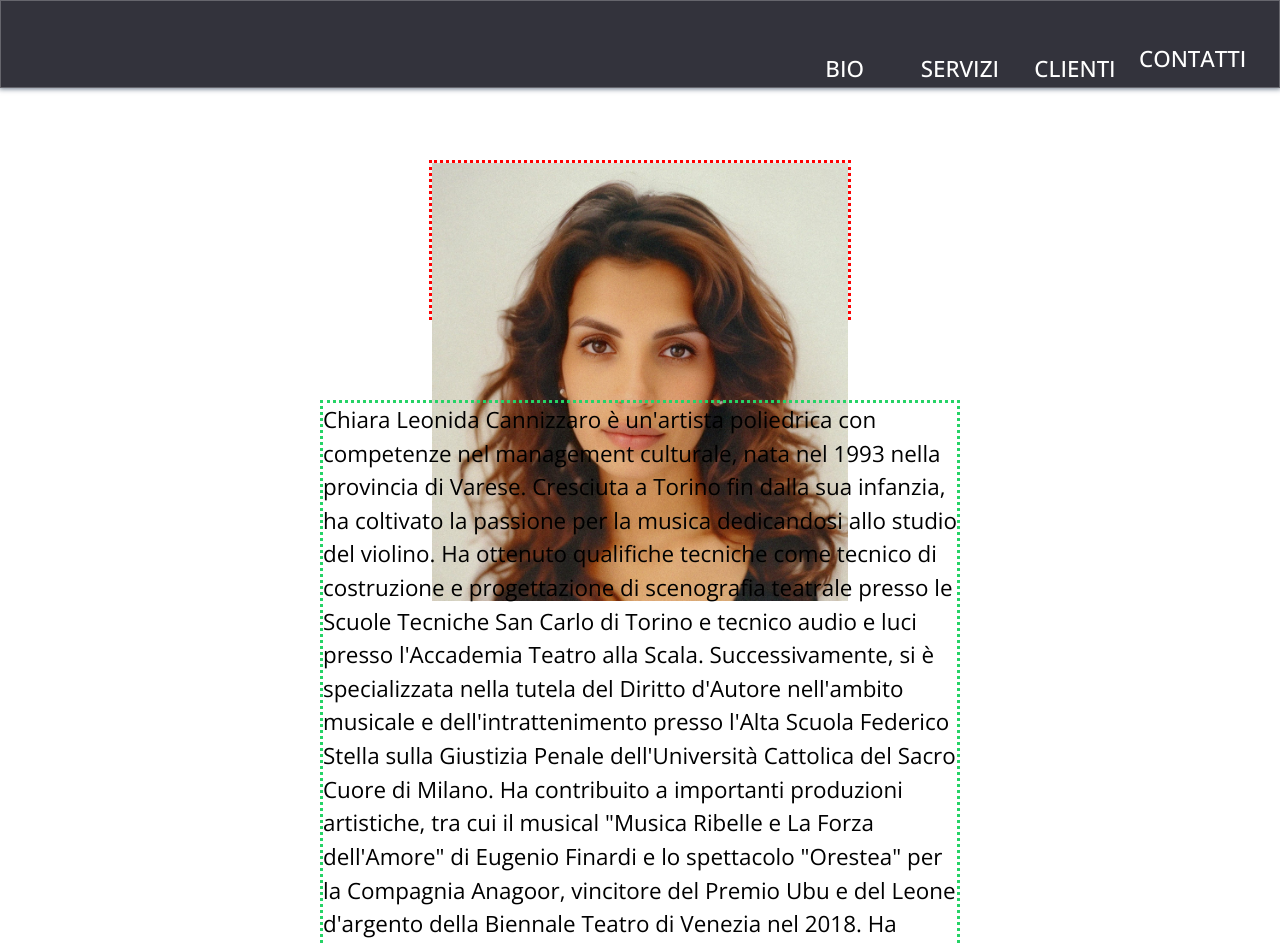
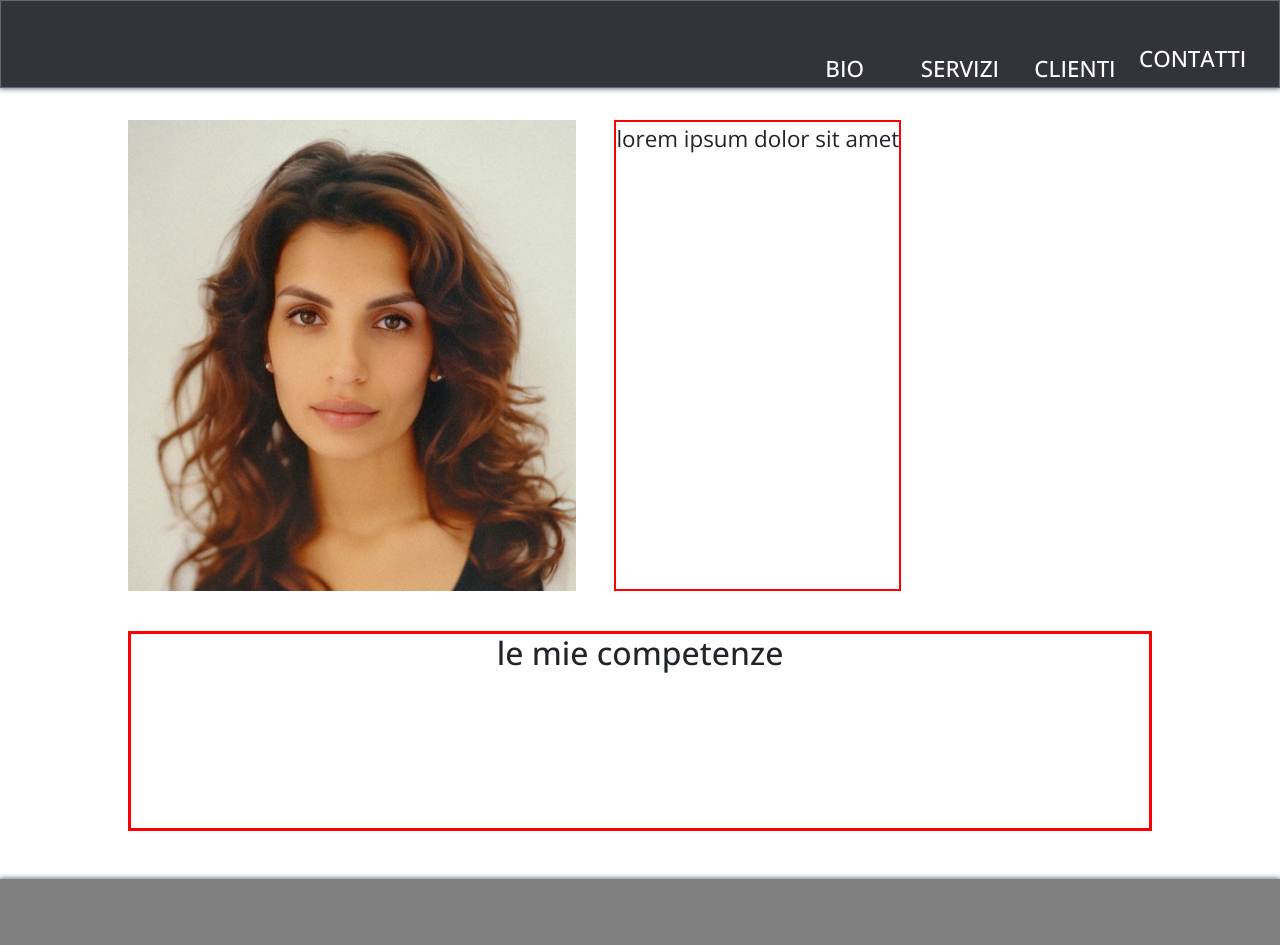
Before and after one commit to albecannoni/portfolio-chiaraCannizzaro, a plain HTML site: page index.html in a window 1280 px wide. Shown: the top 945 px of the page. Drawn offline with nearby package versions, Linux system fonts and the light colour scheme.

Commit message:
delete trash

```diff
--- a/CSS/styles.css
+++ b/CSS/styles.css
@@ -187,8 +187,10 @@ footer {
   margin-left: 3vw;
   margin-top: 5vh;
 }
-.introServices{
-
+.ulServices{
+  height: 200px;
+  border: red solid 3px;
+  margin-top: 5vh;
 }
 
 
--- a/script.js
+++ b/script.js
@@ -11,7 +11,7 @@ window.addEventListener('load', init);
 //!----------------------------------------------------------------------------
 //Preparazione all' utente
 function init() {
-    bioGen()
+    servicesGen();
     eventHandler()
     // underConstruction();
 }
@@ -101,29 +101,46 @@ function bioGen() {
 
 function servicesGen() {
     resetPool();
+
+    //identifica target
     let pool = document.querySelector('#Pool');
     pool.classList.add('d-flex', 'align-items-center', 'flex-column');
+
+    //generazione primo blocco
     let intro = document.createElement('div');
     intro.setAttribute('id', 'Intro');
-    intro.classList.add('d-flex','w-80','introServices');
+    intro.classList.add('d-flex', 'w-80', 'introServices');
     pool.append(intro)
+    //generazione figli
     let photo = document.createElement("div");
     photo.setAttribute('id', 'Photo');
     photo.classList.add('fototesseraSmall', 'd-flex', 'flex-row');
     intro.append(photo);
+
     let photoImg = document.createElement('img');
     photoImg.setAttribute('id', 'PhotoImg');
     photoImg.classList.add('w-100')
     photoImg.src = 'assets/images/fototessera.jpg'
     photo.appendChild(photoImg);
+
     let textIntro = document.createElement('p');
-    textIntro.setAttribute('id','TextIntro');
-    textIntro.innerHTML= 'lorem ipsum dolor sit amet';
+    textIntro.setAttribute('id', 'TextIntro');
+    textIntro.innerHTML = 'lorem ipsum dolor sit amet';
     textIntro.classList.add('shortText');
     intro.appendChild(textIntro);
 
+    //generazione secondo blocco
+    let services = document.createElement('div');
+    services.setAttribute('id', 'Services');
+    services.classList.add('w-80', 'ulServices', 'd-flex','flex-column','align-items-center');
+    pool.appendChild(services)
+    console.log('click services');
 
-    console.log('click services');
+    let headline = document.createElement('h2');
+    headline.setAttribute('id','HeadLine');
+    headline.classList.add('headline');
+    headline.innerText='le mie competenze';
+    services.append(headline);
 
 };
 function partnerGen() {
```
Also changed, not shown: db/db.json (+0 -30 lines), 2 other files.
